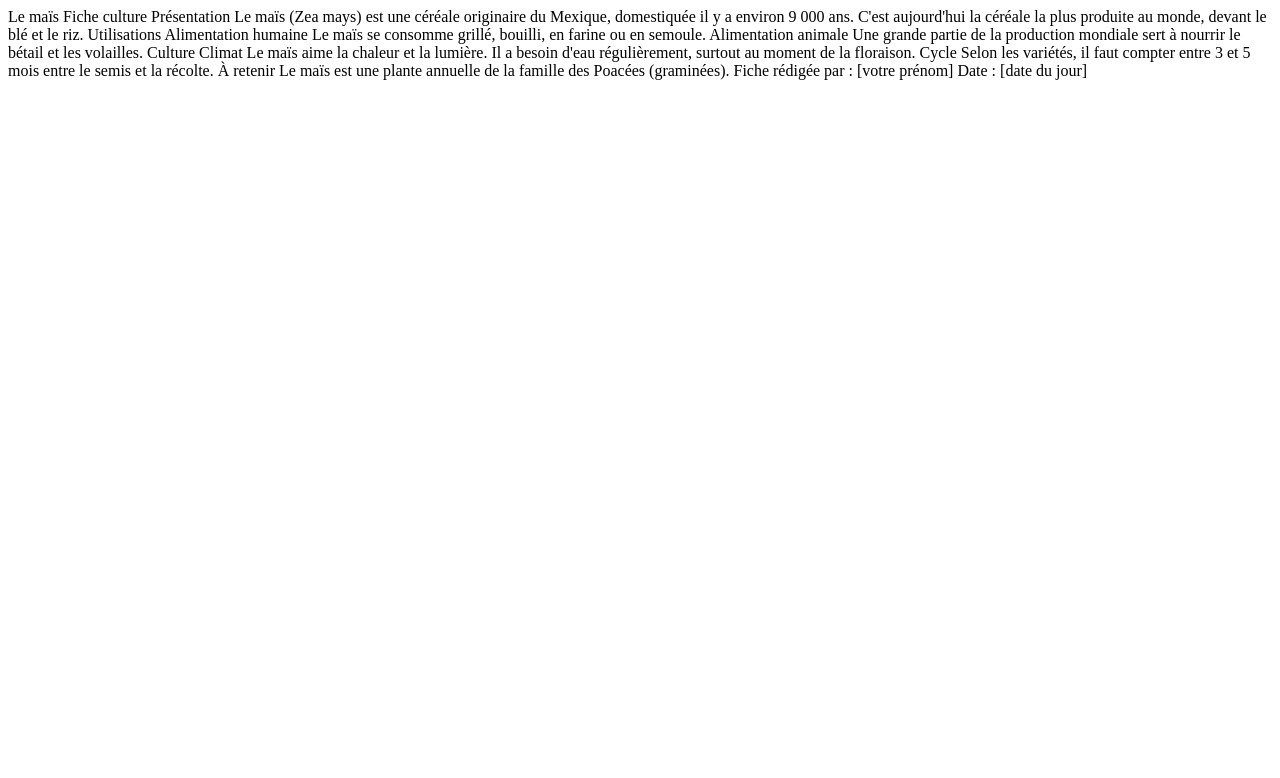
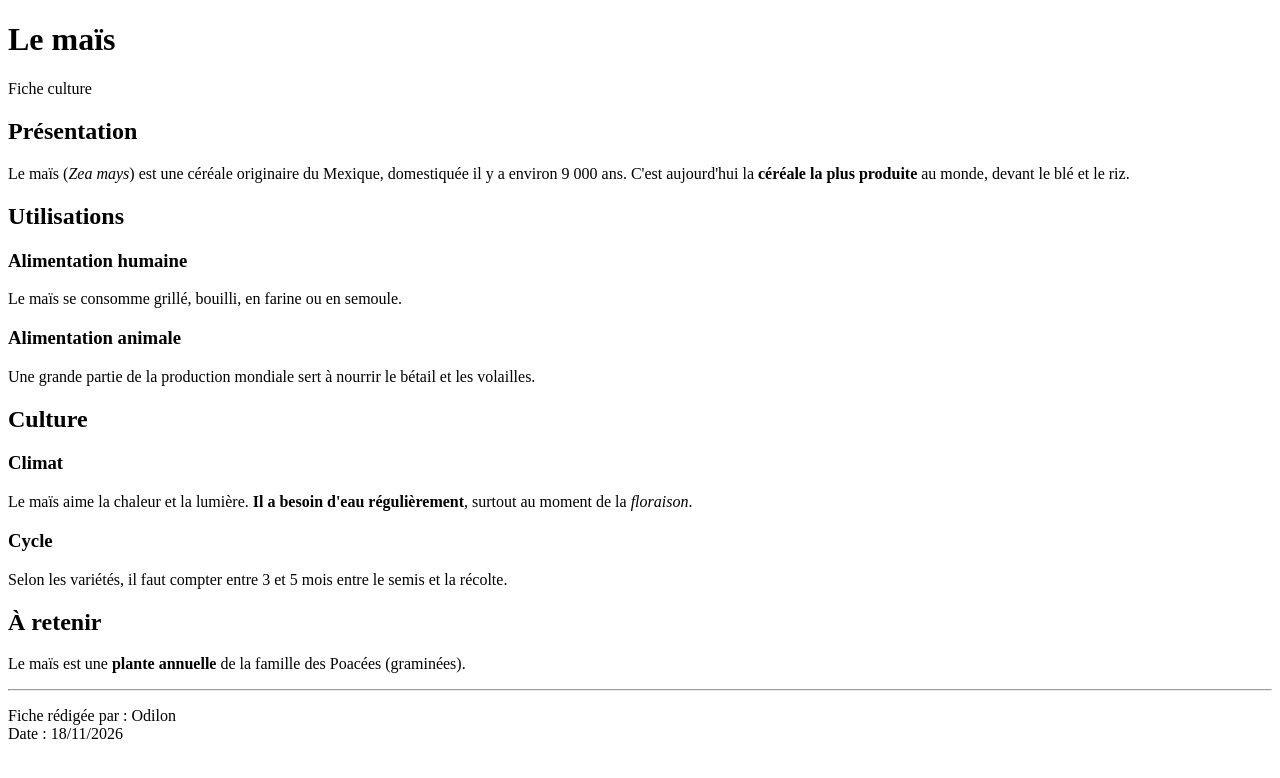
Before and after one commit to Agro-technologue/exercices-html-1, a plain HTML site: page niveau-1-graine/02-titres-paragraphes/index.html in a window 1280 px wide. Drawn offline with Linux system fonts and the light colour scheme.

Commit message:
titre et paragraphe

```diff
--- a/niveau-1-graine/02-titres-paragraphes/index.html
+++ b/niveau-1-graine/02-titres-paragraphes/index.html
@@ -6,34 +6,39 @@
   <title>Fiche culture : le maïs</title>
 </head>
 <body>
-  <!--
-    TODO : le texte ci-dessous n'a AUCUNE balise.
-    Ouvrez la page dans le navigateur : tout est collé sur une seule ligne !
-    Ajoutez les balises demandées dans le README (étapes 1 à 8).
-  -->
 
-  Le maïs
-  Fiche culture
+ <h1>Le maïs</h1>
+  <p>Fiche culture</p>
 
-  Présentation
-  Le maïs (Zea mays) est une céréale originaire du Mexique, domestiquée il y a environ 9 000 ans. C'est aujourd'hui la céréale la plus produite au monde, devant le blé et le riz.
+<!--Partie: presentation.-->
 
-  Utilisations
-  Alimentation humaine
-  Le maïs se consomme grillé, bouilli, en farine ou en semoule.
-  Alimentation animale
-  Une grande partie de la production mondiale sert à nourrir le bétail et les volailles.
+  <h2>Présentation</h2>
+  Le maïs (<i>Zea mays</i>) est une céréale originaire du Mexique, domestiquée il y a environ 9 000 ans. C'est aujourd'hui la <strong>céréale la plus produite</strong> au monde, devant le blé et le riz.
 
-  Culture
-  Climat
-  Le maïs aime la chaleur et la lumière. Il a besoin d'eau régulièrement, surtout au moment de la floraison.
-  Cycle
-  Selon les variétés, il faut compter entre 3 et 5 mois entre le semis et la récolte.
+<!--Partie: utilisation-->
 
-  À retenir
-  Le maïs est une plante annuelle de la famille des Poacées (graminées).
+  <h2>Utilisations<h2>
+  <h3>Alimentation humaine</h3>
+  <p>Le maïs se consomme grillé, bouilli, en farine ou en semoule.</p>
+  <h3>Alimentation animale</h3>
+  <p>Une grande partie de la production mondiale sert à nourrir le bétail et les volailles.</p>
 
-  Fiche rédigée par : [votre prénom]
-  Date : [date du jour]
+<!--partie: culture-->
+
+  <h2>Culture</h2>
+  <h3>Climat</h3>
+  <p>Le maïs aime la chaleur et la lumière. <strong>Il a besoin d'eau régulièrement</strong>, surtout au moment de la <em>floraison</em>.</p>
+  <h3>Cycle</h3>
+  <p>Selon les variétés, il faut compter entre 3 et 5 mois entre le semis et la récolte.</p>
+
+<!--Partie: à retenir-->
+
+  <h2>À retenir</h2>
+  <p>Le maïs est une <strong>plante annuelle</strong> de la famille des Poacées (graminées).</p>
+<hr>
+<p>
+  Fiche rédigée par : Odilon<br>
+  Date : 18/11/2026
+  </p>
 </body>
 </html>
```
Also changed, not shown: 1 other file.
